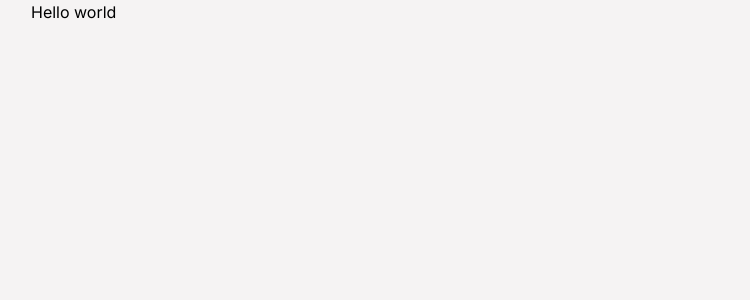
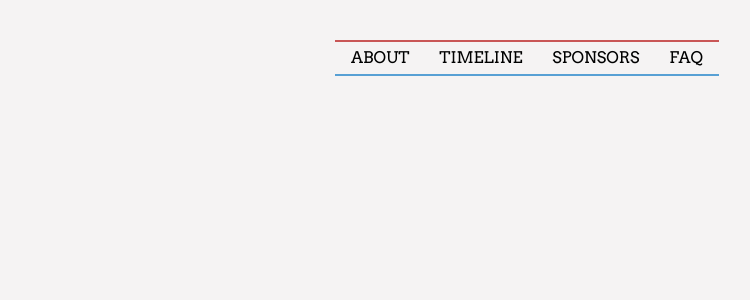
Before and after one commit to yu-hacks/yuHacks_client, a Next.js app: page / in a window 1280 px wide. Shown: the top 300 px of the page, without its empty margins (113-863 px from the left). Built offline with nearby package versions, Linux system fonts and the light colour scheme.

Commit message:
Navbar Component

```diff
--- a/src/app/globals.css
+++ b/src/app/globals.css
@@ -1,3 +1,4 @@
+@import url('https://fonts.googleapis.com/css2?family=Arvo&display=swap');
 @tailwind base;
 @tailwind components;
 @tailwind utilities;
--- a/src/app/layout.tsx
+++ b/src/app/layout.tsx
@@ -1,3 +1,4 @@
+import Navbar from '@/components/common/Navbar.component'
 import './globals.css'
 import { Inter } from 'next/font/google'
 
@@ -15,7 +16,10 @@ export default function RootLayout({
 }) {
   return (
     <html lang="en">
-      <body className={inter.className}>{children}</body>
+      <body className={inter.className}>
+      <Navbar/>
+
+        {children}</body>
     </html>
   )
 }
--- a/src/app/page.tsx
+++ b/src/app/page.tsx
@@ -2,9 +2,8 @@
 export default function Home() {
 
   return (
-    <main className="flex min-h-screen flex-col px-36">
+    <main className="flex min-h-screen flex-col px-auto">
       <div>
-        <h1>Hello world</h1>
       </div>
     </main>
   )
--- a/src/components/common/Navbar.component.tsx
+++ b/src/components/common/Navbar.component.tsx
@@ -1,8 +1,20 @@
+import Link from 'next/link'
 import React, { FC } from 'react'
 
 const Navbar:FC = () => {
   return (
-    <div>Hello world</div>
+    <>
+    <div className="mt-10 mx-auto max-w-sm">
+    <div className="border border-solid border-[#C95656]"></div>
+    <ul className="mt-1 flex flex-row items-center justify-between font-Arvo ">
+    <Link href="/" className="ml-4 ">ABOUT</Link>
+        <Link href="/" className=" ">TIMELINE</Link>
+        <Link href="/" className=" ">SPONSORS</Link>
+        <Link href="/" className="mr-4 ">FAQ</Link>
+    </ul>
+    <div className="mt-1 border border-[#58A0D4]"></div>
+    </div>
+    </>
   )
 }
 
--- a/tailwind.config.js
+++ b/tailwind.config.js
@@ -12,6 +12,9 @@ module.exports = {
         'gradient-conic':
           'conic-gradient(from 180deg at 50% 50%, var(--tw-gradient-stops))',
       },
+      fontFamily: {
+        Arvo: ["Arvo", "serif"],
+      },
     },
   },
   plugins: [],
```
